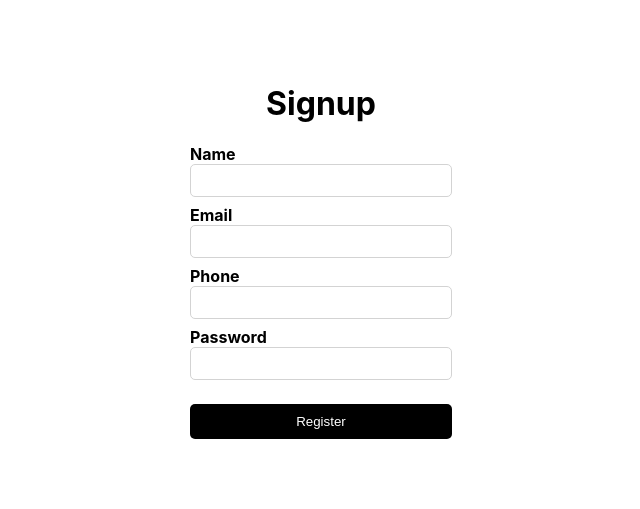
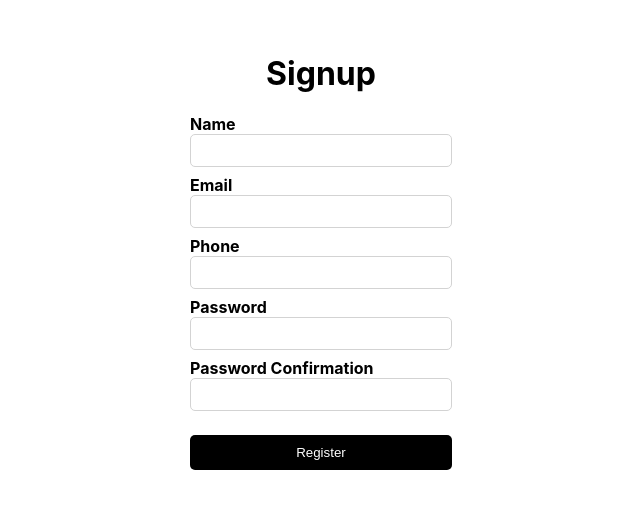
Before and after one commit to amir-rismani/formik-library, a React (Create React App) app: page / in a window 1280 px wide. Shown: the part 141-650 px from the top of the page, without its empty margins (319-959 px from the left). Built offline with nearby package versions, Linux system fonts and the light colour scheme.

Commit message:
add password confirmation

```diff
--- a/src/App.js
+++ b/src/App.js
@@ -8,6 +8,7 @@ const initialValues = {
   email: "",
   phone: "",
   password: "",
+  passwordConfirmation: "",
 }
 
 // 2. Handle submittion
@@ -28,7 +29,11 @@ const validationSchema = Yup.object({
   name: Yup.string().required(),
   email: Yup.string().email().required(),
   phone: Yup.string().required().matches(/^09[0-9]{9}$/, 'phone is invalid'),
-  password: Yup.string().required().min(6),
+  password: Yup.string().required().matches(
+    /^(?=.*[a-z])(?=.*[A-Z])(?=.*[0-9])(?=.*[!@#$%^&*])(?=.{8,})$/,
+    "Must Contain 8 Characters, One Uppercase, One Lowercase, One Number and One Special Case Character"
+  ),
+  passwordConfirmation: Yup.string().oneOf([Yup.ref('password'), null], 'Passwords must match')
 });
 function App() {
   const formik = useFormik({ initialValues, onSubmit, validationSchema })
@@ -56,6 +61,12 @@ function App() {
           <input name='password' {...formik.getFieldProps('password')} />
           {formik.errors.password && formik.touched.password && <small className='error'>{formik.errors.password}</small>}
         </div>
+        <div className='formGroup'>
+          <label htmlFor='passwordConfirmation'>Password Confirmation</label>
+          <input name='passwordConfirmation' {...formik.getFieldProps('passwordConfirmation')} />
+          {formik.errors.passwordConfirmation && formik.touched.passwordConfirmation && <small className='error'>{formik.errors.passwordConfirmation}</small>}
+        </div>
+
         <button type='submit'>Register</button>
       </form>
     </div>
```
